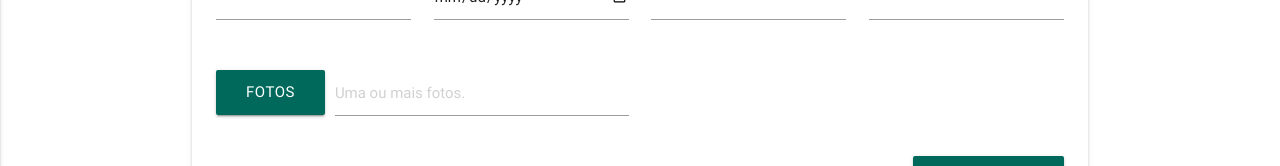
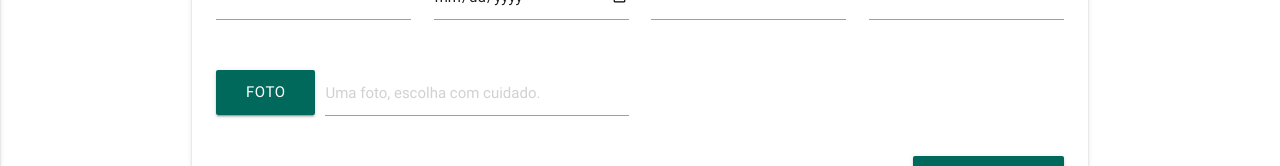
Before and after one commit to ArthurRosso/prototipos, a plain HTML site: page medicine.html in a window 1280 px wide. Shown: the part 159-325 px from the top of the page. Drawn offline with nearby package versions, Linux system fonts and the light colour scheme.

Commit message:
Update medicine.html

```diff
--- a/medicine.html
+++ b/medicine.html
@@ -63,11 +63,11 @@
 							<div class="input-field col s6">
 							<div class="file-field input-field">
 								<div class="btn teal darken-3">
-									<span>Fotos</span>
+									<span>Foto</span>
 									<input type="file" multiple>
 								</div>
 								<div class="file-path-wrapper">
-									<input class="file-path validate" type="text" placeholder="Uma ou mais fotos.">
+									<input class="file-path validate" type="text" placeholder="Uma foto, escolha com cuidado.">
 								</div>
 							</div>
 						</div>
```
